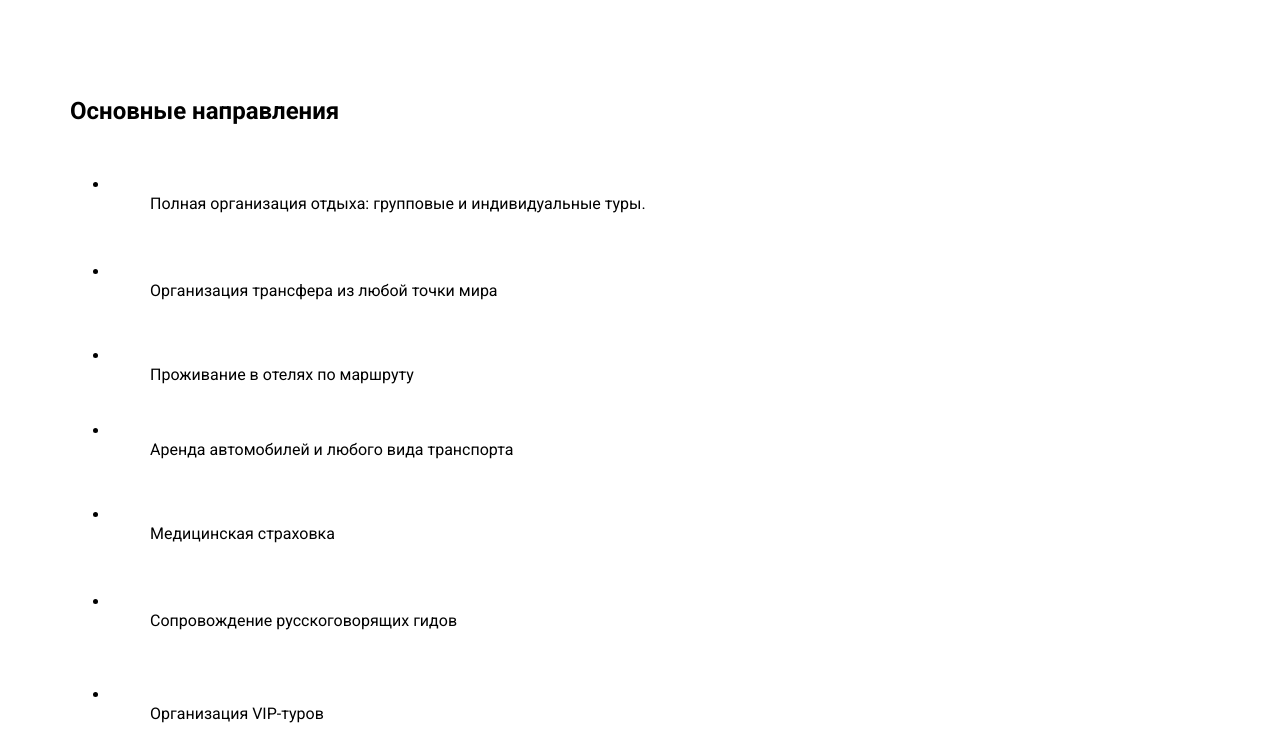
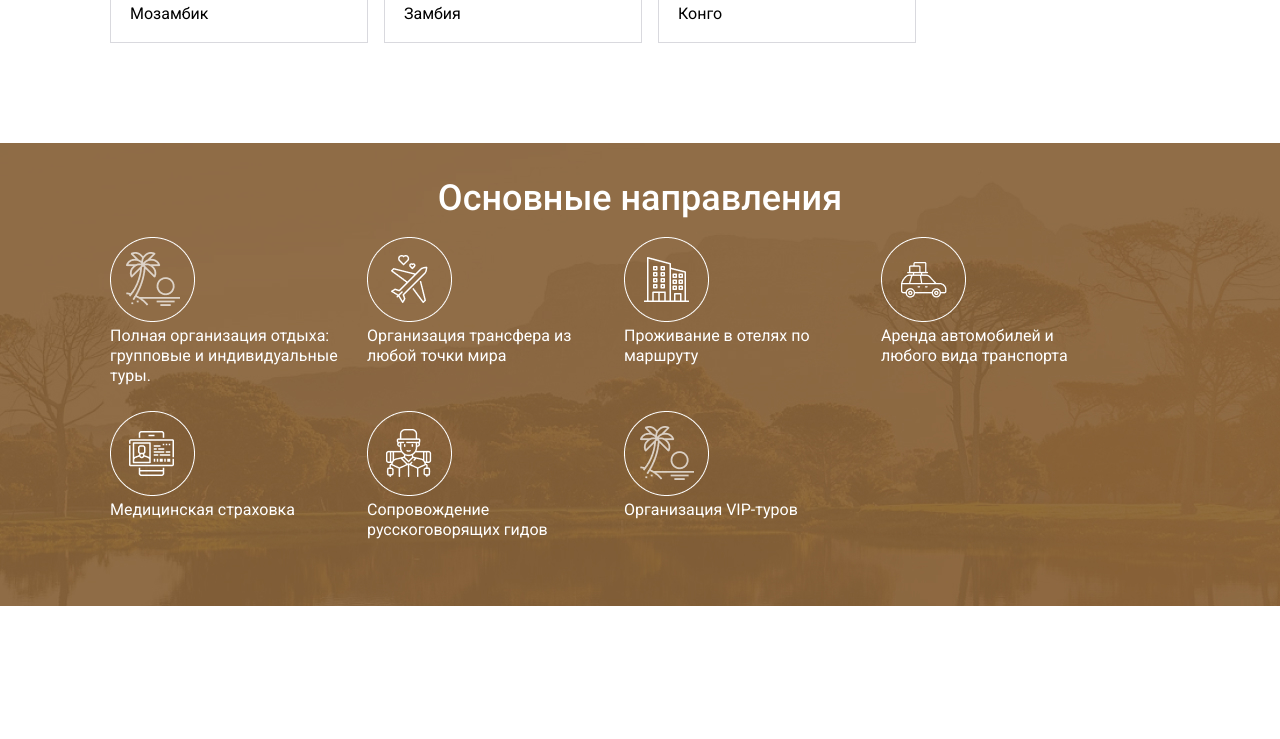
Before and after one commit to myCatPear/Africa, a website: page index.html in a window 1280 px wide. Shown: the part 1613-2352 px from the top of the page. After the commit the page ends 2219 px from the top, so only its background shows below. Drawn offline with Linux system fonts and the light colour scheme.

Commit message:
add directions

```diff
--- a/index.html
+++ b/index.html
@@ -128,51 +128,51 @@
         <section class="direction">
             <div class="container">
                 <div class="direction__wrapper">
-                    <h2 class="title">Основные направления</h2>
+                    <h2 class="title text-light">Основные направления</h2>
                     <ul class="direction__list">
                         <li class="direction__item">
                             <figure class="direction__figure">
-                                <img src="./img/direction/1.svg" alt="icon" class="direction__img">
+                                <img src="./img/direction/1.png" alt="icon" class="direction__img">
                                 <figcaption class="direction__figcaption">Полная организация отдыха: групповые и
                                     индивидуальные туры.</figcaption>
                             </figure>
                         </li>
                         <li class="direction__item">
                             <figure class="direction__figure">
-                                <img src="./img/direction/2.svg" alt="icon" class="direction__img">
+                                <img src="./img/direction/2.png" alt="icon" class="direction__img">
                                 <figcaption class="direction__figcaption">Организация трансфера из любой точки мира
                                 </figcaption>
                             </figure>
                         </li>
                         <li class="direction__item">
                             <figure class="direction__figure">
-                                <img src="./img/direction/3.svg" alt="icon" class="direction__img">
+                                <img src="./img/direction/3.png" alt="icon" class="direction__img">
                                 <figcaption class="direction__figcaption">Проживание в отелях по маршруту</figcaption>
                             </figure>
                         </li>
                         <li class="direction__item">
                             <figure class="direction__figure">
-                                <img src="./img/direction/4.svg" alt="icon" class="direction__img">
+                                <img src="./img/direction/4.png" alt="icon" class="direction__img">
                                 <figcaption class="direction__figcaption">Аренда автомобилей и любого вида транспорта
                                 </figcaption>
                             </figure>
                         </li>
                         <li class="direction__item">
                             <figure class="direction__figure">
-                                <img src="./img/direction/5.svg" alt="icon" class="direction__img">
+                                <img src="./img/direction/5.png" alt="icon" class="direction__img">
                                 <figcaption class="direction__figcaption">Медицинская страховка</figcaption>
                             </figure>
                         </li>
                         <li class="direction__item">
                             <figure class="direction__figure">
-                                <img src="./img/direction/6.svg" alt="icon" class="direction__img">
+                                <img src="./img/direction/6.png" alt="icon" class="direction__img">
                                 <figcaption class="direction__figcaption">Сопровождение русскоговорящих гидов
                                 </figcaption>
                             </figure>
                         </li>
                         <li class="direction__item">
                             <figure class="direction__figure">
-                                <img src="./img/direction/7.svg" alt="icon" class="direction__img">
+                                <img src="./img/direction/7.png" alt="icon" class="direction__img">
                                 <figcaption class="direction__figcaption">Организация VIP-туров</figcaption>
                             </figure>
                         </li>
--- a/sass/style.scss
+++ b/sass/style.scss
@@ -1,3 +1,7 @@
+$color-light: #fff;
+$color-dark: #1f1e1e;
+$color-accent: #886239;
+
 html,
 body,
 p {
@@ -14,9 +18,14 @@ p {
 section {
   margin-top: 100px;
 }
-$color-light: #fff;
-$color-dark: #1f1e1e;
-$color-accent: #886239;
+.title {
+  margin: 0;
+  text-align: center;
+  font-size: 36px;
+  font-weight: 500;
+  line-height: 46px;
+  padding-top: 32px;
+}
 
 .container {
   max-width: 1160px;
@@ -159,3 +168,27 @@ $color-accent: #886239;
     padding: 12px 0 19px 19px;
   }
 }
+
+.direction {
+  background-image: url(../img/direction/background.jpg);
+  background-position: top center;
+  background-repeat: no-repeat;
+  &__wrapper {
+    padding-bottom: 50px;
+  }
+  &__list {
+    display: flex;
+    flex-wrap: wrap;
+    list-style-type: none;
+    gap: 25px;
+  }
+  &__figure {
+    padding: 0;
+    margin: 0;
+  }
+  &__figcaption {
+    color: $color-light;
+    width: 232px;
+    line-height: 20px;
+  }
+}
```
Also changed, not shown: css/style.css, img/direction/1.png (added), img/direction/1.svg (deleted), img/direction/2.png (added), img/direction/2.svg (deleted), img/direction/3.png (added), img/direction/3.svg (deleted), img/direction/4.png (added), img/direction/4.svg (deleted), img/direction/5.png (added), img/direction/5.svg (deleted), img/direction/6.png (added), img/direction/6.svg (deleted), img/direction/7.png (added), 2 more files, 1 other file.
